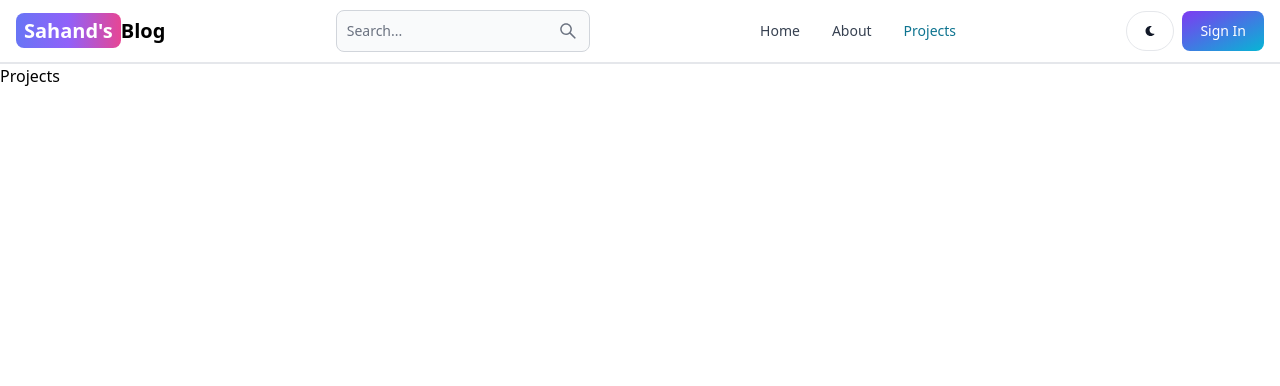
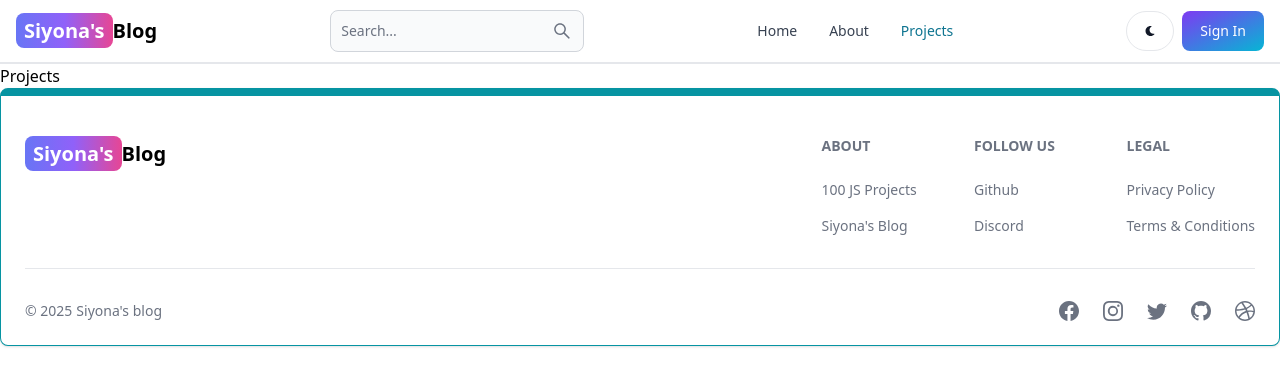
Before and after one commit to vwwyq/mern-blog, a React (Vite) app in the folder client/: page /projects in a window 1280 px wide. Shown: the top 386 px of the page. Built offline with nearby package versions, Linux system fonts and the light colour scheme.

Commit message:
create and add the footer component

```diff
--- a/client/src/App.jsx
+++ b/client/src/App.jsx
@@ -7,6 +7,7 @@ import SignUp from './pages/SignUp'
 import Dashboard from './pages/Dashboard'
 import Projects from './pages/Projects'
 import Header from './components/Header'
+import Footer from './components/Footer'
 
 export default function App() {
   return (
@@ -20,6 +21,7 @@ export default function App() {
         <Route path='/dashboard' element={<Dashboard />} />
         <Route path='/projects' element={<Projects />} />
       </Routes>
+      <Footer />
     </BrowserRouter>
   )
 }
--- a/client/src/components/Footer.jsx
+++ b/client/src/components/Footer.jsx
@@ -0,0 +1,81 @@
+import { Footer } from 'flowbite-react';
+import { Link } from 'react-router-dom';
+import { BsFacebook, BsInstagram, BsTwitter, BsGithub, BsDribbble } from 'react-icons/bs';
+export default function FooterCom() {
+  return (
+    <Footer container className='border border-t-8 border-teal-500'>
+      <div className='w-full max-w-7xl mx-auto'>
+        <div className='grid w-full justify-between sm:flex md:grid-cols-1'>
+          <div className='mt-5'>
+            <Link
+              to='/'
+              className='self-center whitespace-nowrap text-lg sm:text-xl font-semibold dark:text-white'
+            >
+              <span className='px-2 py-1 bg-gradient-to-r from-indigo-500 via-purple-500 to-pink-500 rounded-lg text-white'>
+                Siyona's
+              </span>
+              Blog
+            </Link>
+          </div>
+          <div className='grid grid-cols-2 gap-8 mt-4 sm:grid-cols-3 sm:gap-6'>
+            <div>
+              <Footer.Title title='About' />
+              <Footer.LinkGroup col>
+                <Footer.Link
+                  href='https://www.100jsprojects.com'
+                  target='_blank'
+                  rel='noopener noreferrer'
+                >
+                  100 JS Projects
+                </Footer.Link>
+                <Footer.Link
+                  href='/about'
+                  target='_blank'
+                  rel='noopener noreferrer'
+                >
+                  Siyona's Blog
+                </Footer.Link>
+              </Footer.LinkGroup>
+            </div>
+            <div>
+              <Footer.Title title='Follow us' />
+              <Footer.LinkGroup col>
+                <Footer.Link
+                  href='https://www.github.com/sahandghavidel'
+                  target='_blank'
+                  rel='noopener noreferrer'
+                >
+                  Github
+                </Footer.Link>
+                <Footer.Link href='#'>Discord</Footer.Link>
+              </Footer.LinkGroup>
+            </div>
+            <div>
+              <Footer.Title title='Legal' />
+              <Footer.LinkGroup col>
+                <Footer.Link href='#'>Privacy Policy</Footer.Link>
+                <Footer.Link href='#'>Terms &amp; Conditions</Footer.Link>
+              </Footer.LinkGroup>
+            </div>
+          </div>
+        </div>
+        <Footer.Divider />
+        <div className='w-full sm:flex sm:items-center sm:justify-between'>
+          <Footer.Copyright
+            href='#'
+            by="Siyona's blog"
+            year={new Date().getFullYear()}
+          />
+          <div className="flex gap-6 sm:mt-0 mt-4 sm:justify-center">
+            <Footer.Icon href='#' icon={BsFacebook}/>
+            <Footer.Icon href='#' icon={BsInstagram}/>
+            <Footer.Icon href='#' icon={BsTwitter}/>
+            <Footer.Icon href='https://github.com/sahandghavidel' icon={BsGithub}/>
+            <Footer.Icon href='#' icon={BsDribbble}/>
+
+          </div>
+        </div>
+      </div>
+    </Footer>
+  );
+}
--- a/client/src/components/Header.jsx
+++ b/client/src/components/Header.jsx
@@ -12,7 +12,7 @@ export default function Header() {
         className='self-center whitespace-nowrap text-sm sm:text-xl font-semibold dark:text-white'
       >
         <span className='px-2 py-1 bg-gradient-to-r from-indigo-500 via-purple-500 to-pink-500 rounded-lg text-white'>
-          Sahand's
+          Siyona's
         </span>
         Blog
       </Link>
--- a/client/src/pages/SignUp.jsx
+++ b/client/src/pages/SignUp.jsx
@@ -43,7 +43,7 @@ export default function SignUp() {
         <div className='flex-1'>
           <Link to='/' className='font-bold dark:text-white text-4xl'>
             <span className='px-2 py-1 bg-gradient-to-r from-indigo-500 via-purple-500 to-pink-500 rounded-lg text-white'>
-              Sahand's
+              Siyona's
             </span>
             Blog
           </Link>
```
